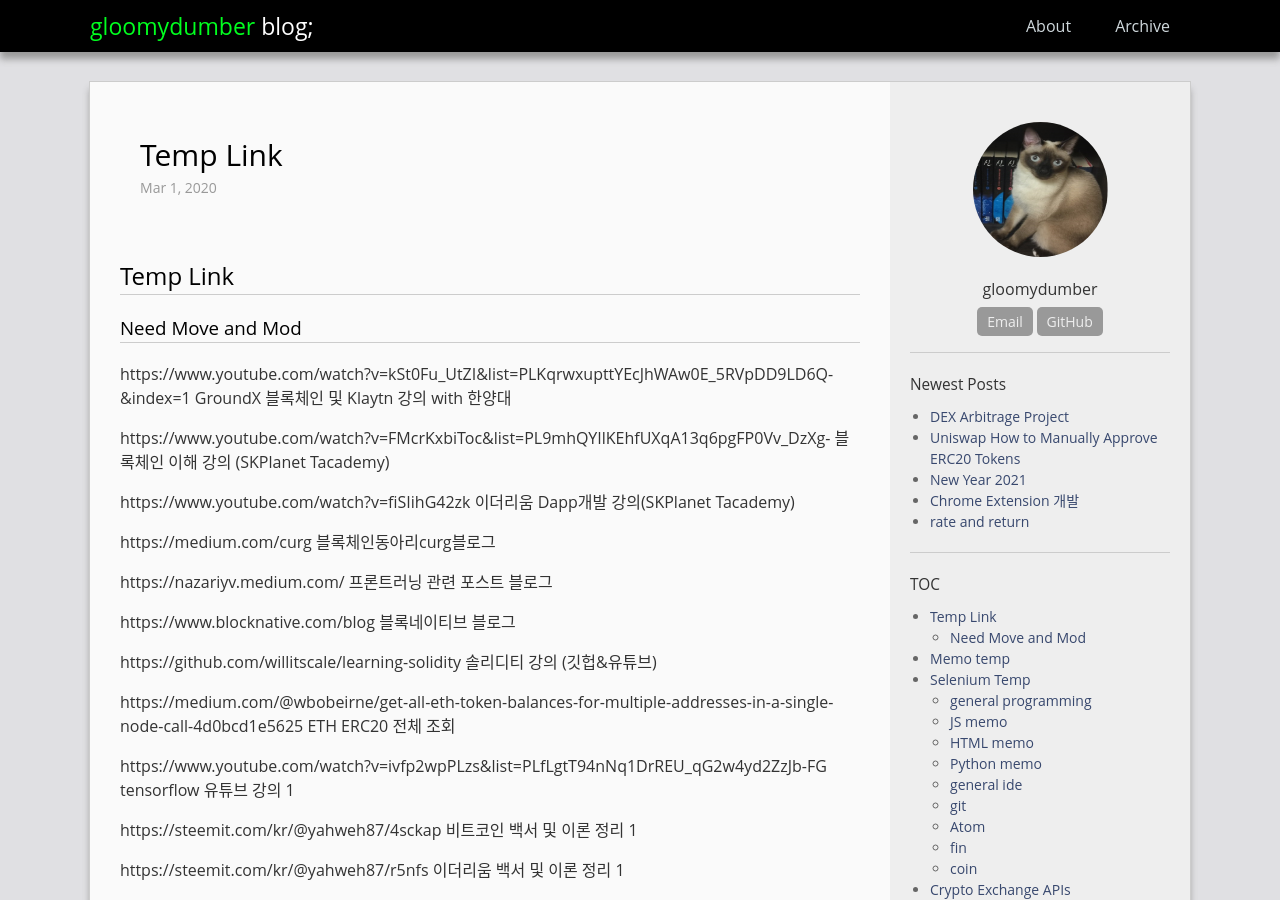
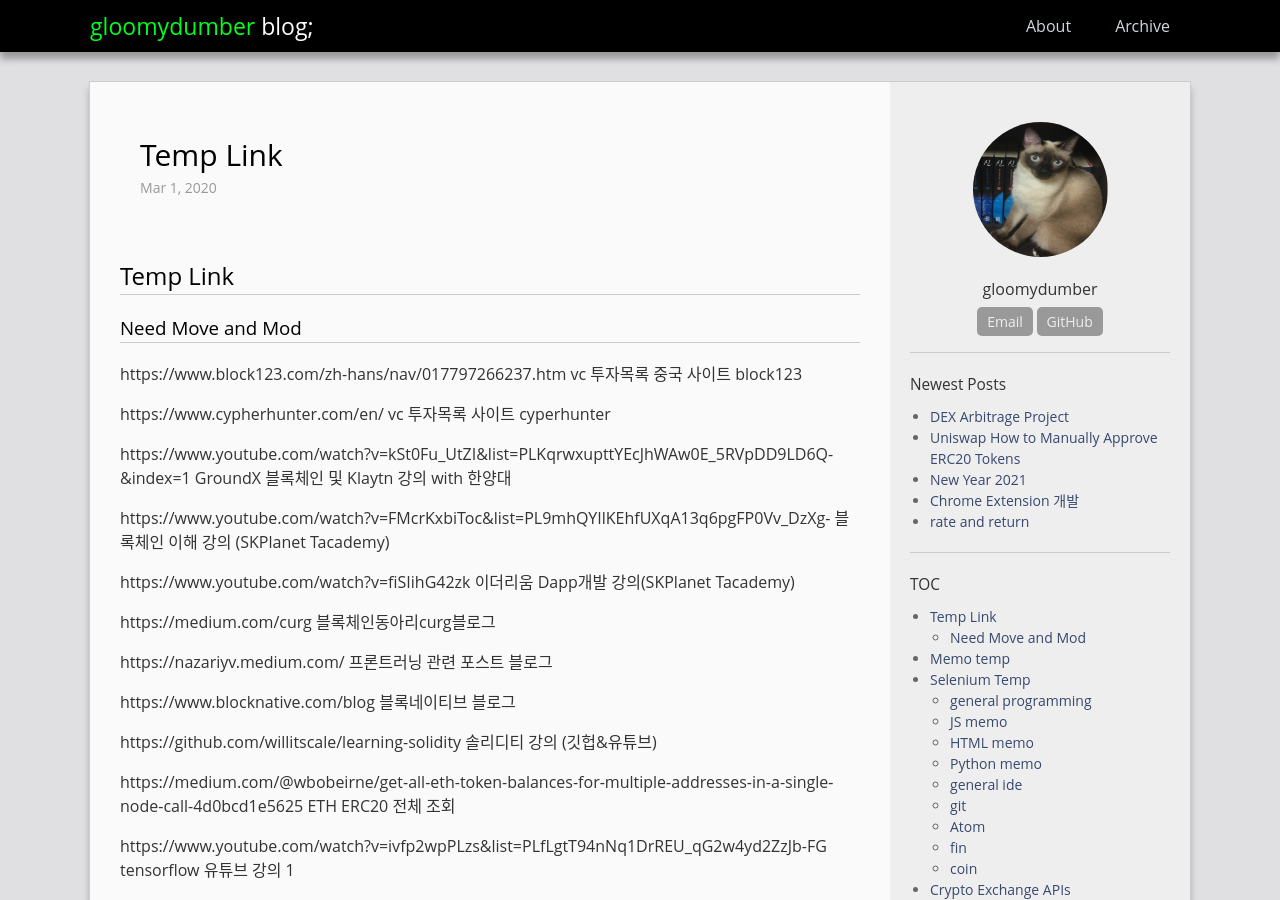
Before and after one commit to gloomydumber/copy, a Jekyll site: the page built from _posts/2020-03-01-TempLink.md, in a window 1280 px wide and 900 px high. Built offline with Jekyll 4.4.1, drawn with Linux system fonts in a browser that asks for light colours; comment, search, counter and statistics services are not loaded.

Commit message:
PostModded

```diff
--- a/_posts/2020-03-01-TempLink.md
+++ b/_posts/2020-03-01-TempLink.md
@@ -11,6 +11,10 @@ use_math: true
 ## Temp Link
 
 ### Need Move and Mod
+
+https://www.block123.com/zh-hans/nav/017797266237.htm vc 투자목록 중국 사이트 block123
+
+https://www.cypherhunter.com/en/ vc 투자목록 사이트 cyperhunter
 
 https://www.youtube.com/watch?v=kSt0Fu_UtZI&list=PLKqrwxupttYEcJhWAw0E_5RVpDD9LD6Q-&index=1 GroundX 블록체인 및 Klaytn 강의 with 한양대
 
```
